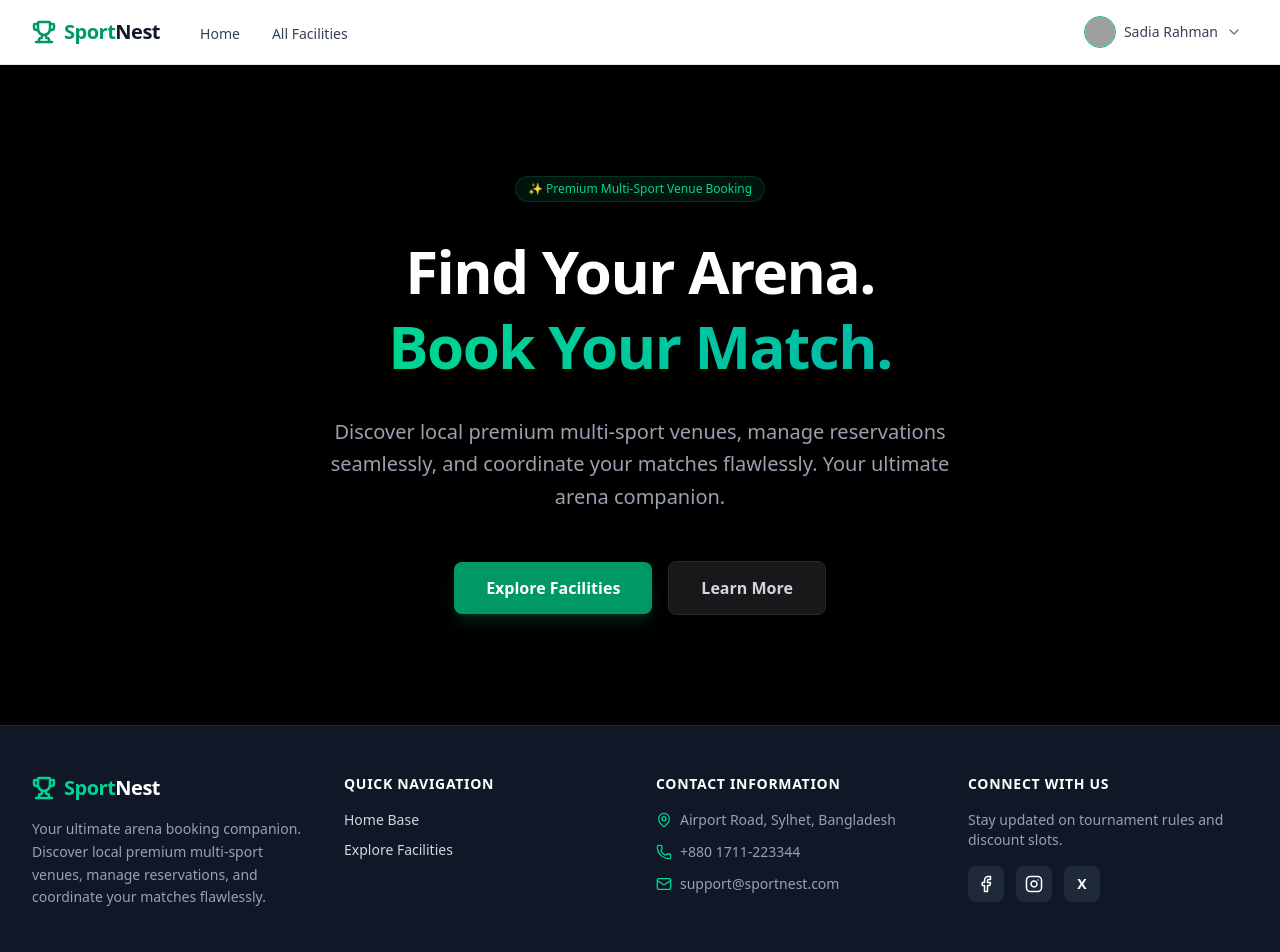
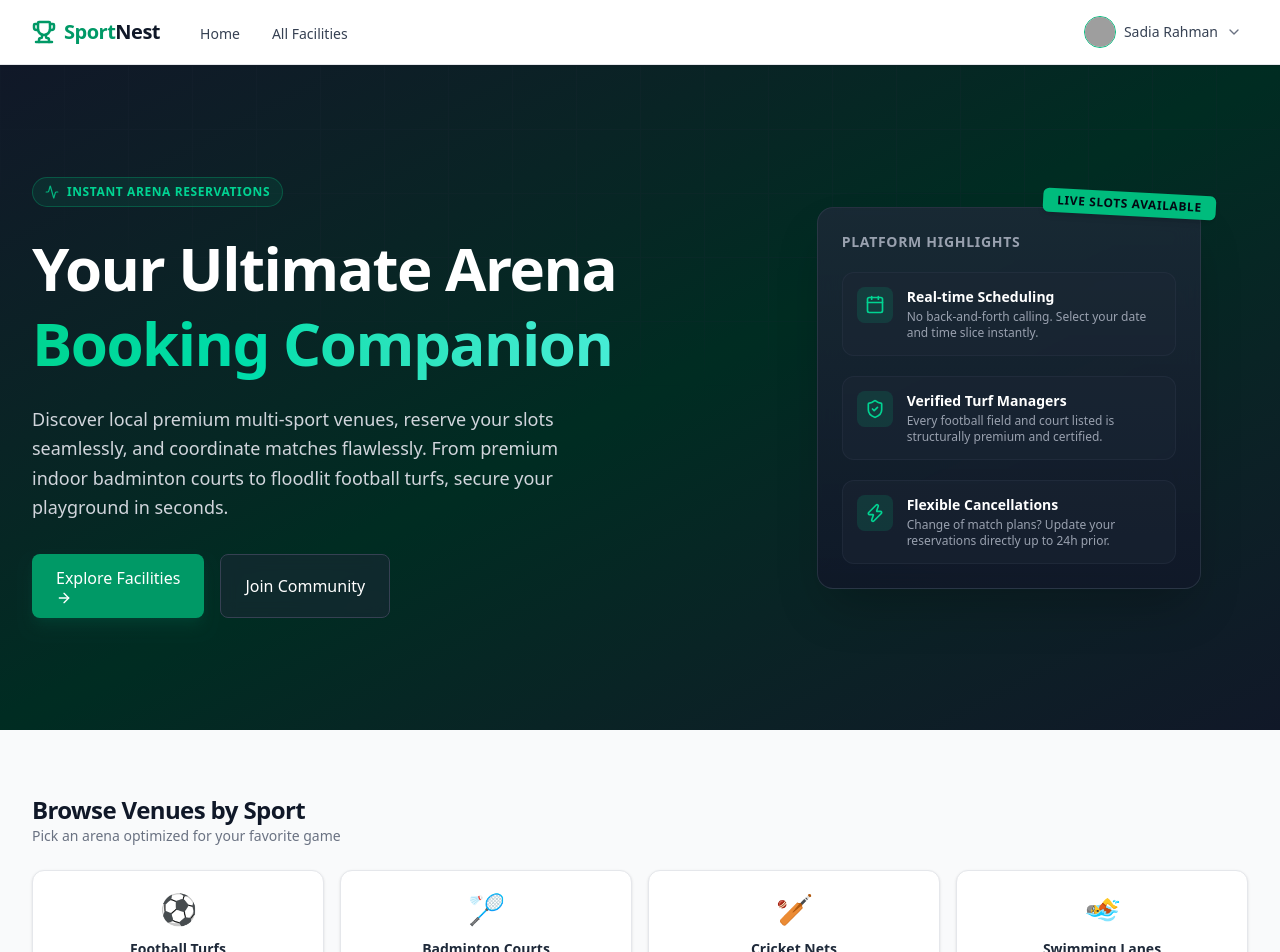
Before and after one commit to sadiarahmansmrity0/sportnest-frontend, a Next.js app: page / in a window 1280 px wide. Shown: the top 952 px of the page. Built offline with nearby package versions, Linux system fonts and the light colour scheme; grey boxes are pictures that could not be loaded.

Commit message:
implemented home banner

```diff
--- a/src/app/page.js
+++ b/src/app/page.js
@@ -1,46 +1,120 @@
+"use client";
+
 import Link from "next/link";
+import { Trophy, Calendar, ShieldCheck, Zap, ArrowRight, Activity } from "lucide-react";
 
-export default function Home() {
+export default function HomePage() {
   return (
-    <div className="bg-black text-white min-h-[calc(100vh-140px)] flex items-center justify-center">
-      <div className="max-w-4xl mx-auto px-6 py-20 text-center space-y-8">
+    <div className="space-y-16 pb-16">
 
-        {/* Main Badge / Announcement */}
-        <span className="inline-flex items-center gap-1.5 px-3 py-1 text-xs font-medium text-emerald-400 bg-emerald-500/10 rounded-full border border-emerald-500/20">
-          ✨ Premium Multi-Sport Venue Booking
-        </span>
+      {/* 🏟️ HERO BANNER SECTION */}
+      <section className="relative overflow-hidden bg-gradient-to-br from-gray-900 via-emerald-950 to-gray-900 text-white py-20 lg:py-28 px-4 sm:px-6 lg:px-8">
+        {/* Subtle Decorative Background Grid */}
+        <div className="absolute inset-0 bg-[linear-gradient(to_right,#1f2937_1px,transparent_1px),linear-gradient(to_bottom,#1f2937_1px,transparent_1px)] bg-[size:4rem_4rem] [mask-image:radial-gradient(ellipse_60%_50%_at_50%_0%,#000_70%,transparent_100%)] opacity-20"></div>
 
-        {/* Hero Catchphrase */}
-        <h1 className="text-4xl sm:text-6xl font-extrabold tracking-tight leading-tight">
-          Find Your Arena. <br />
-          <span className="bg-gradient-to-r from-emerald-400 to-teal-500 bg-clip-text text-transparent">
-            Book Your Match.
+        <div className="max-w-7xl mx-auto grid grid-cols-1 lg:grid-cols-12 gap-12 items-center relative z-10">
+
+          {/* Left Text Column */}
+          <div className="lg:col-span-7 space-y-6 text-center lg:text-left">
+            <div className="inline-flex items-center gap-2 px-3 py-1.5 rounded-full bg-emerald-500/10 border border-emerald-500/30 text-emerald-400 text-xs font-semibold uppercase tracking-wider">
+              <Activity className="h-3.5 w-3.5 animate-pulse" /> Instant Arena Reservations
+            </div>
+
+            <h1 className="text-4xl sm:text-5xl lg:text-6xl font-black tracking-tight leading-tight">
+              Your Ultimate Arena <br />
+              <span className="text-transparent bg-clip-text bg-gradient-to-r from-emerald-400 to-teal-300">
+                Booking Companion
               </span>
             </h1>
 
-        {/* Short Subtitle */}
-        <p className="max-w-2xl mx-auto text-base sm:text-xl text-gray-400 leading-relaxed">
-          Discover local premium multi-sport venues, manage reservations seamlessly,
-          and coordinate your matches flawlessly. Your ultimate arena companion.
+            <p className="text-gray-300 text-base sm:text-lg max-w-xl mx-auto lg:mx-0 leading-relaxed">
+              Discover local premium multi-sport venues, reserve your slots seamlessly, and coordinate matches flawlessly. From premium indoor badminton courts to floodlit football turfs, secure your playground in seconds.
             </p>
 
-        {/* Call to Action Buttons */}
-        <div className="flex flex-col sm:flex-row gap-4 justify-center items-center pt-4">
-          <Link
-            href="/facilities"
-            className="w-full sm:w-auto px-8 py-3.5 bg-emerald-600 hover:bg-emerald-700 text-white font-semibold rounded-lg transition-all shadow-lg shadow-emerald-600/20 text-center"
-          >
+            {/* Interactive Action Buttons */}
+            <div className="flex flex-col sm:flex-row justify-center lg:justify-start gap-4 pt-2">
+              <Link href="/facilities" className="btn-primary py-3 px-6 text-base group shadow-lg shadow-emerald-900/40">
                 Explore Facilities
+                <ArrowRight className="h-4 w-4 transition-transform group-hover:translate-x-1" />
               </Link>
-          <Link
-            href="/about"
-            className="w-full sm:w-auto px-8 py-3.5 bg-zinc-900 hover:bg-zinc-800 text-gray-300 font-semibold rounded-lg border border-zinc-800 transition-all text-center"
-          >
-            Learn More
+              <Link href="/register" className="inline-flex items-center justify-center gap-2 border border-gray-700 bg-gray-800/50 hover:bg-gray-800 text-white font-medium px-6 py-3 rounded-lg transition-colors text-base backdrop-blur-sm">
+                Join Community
               </Link>
+            </div>
+          </div>
+
+          {/* Right Visual Stats Column */}
+          <div className="lg:col-span-5 relative flex justify-center">
+            <div className="relative w-full max-w-sm bg-gradient-to-b from-gray-800/80 to-gray-900/90 border border-gray-700/60 p-6 rounded-2xl shadow-2xl backdrop-blur-md space-y-5">
+
+              <div className="absolute -top-4 -right-4 bg-emerald-500 text-gray-950 font-black px-3.5 py-1 rounded-md text-xs uppercase tracking-wider transform rotate-3 shadow-md">
+                Live Slots Available
+              </div>
+
+              <h3 className="text-sm font-bold uppercase tracking-wider text-gray-400">Platform Highlights</h3>
+
+              {/* Feature 1 */}
+              <div className="flex items-start gap-3.5 bg-gray-800/40 p-3.5 rounded-xl border border-gray-700/30">
+                <div className="p-2 bg-emerald-500/15 rounded-lg text-emerald-400">
+                  <Calendar className="h-5 w-5" />
+                </div>
+                <div>
+                  <h4 className="text-sm font-semibold text-white">Real-time Scheduling</h4>
+                  <p className="text-xs text-gray-400 mt-0.5">No back-and-forth calling. Select your date and time slice instantly.</p>
+                </div>
+              </div>
+
+              {/* Feature 2 */}
+              <div className="flex items-start gap-3.5 bg-gray-800/40 p-3.5 rounded-xl border border-gray-700/30">
+                <div className="p-2 bg-emerald-500/15 rounded-lg text-emerald-400">
+                  <ShieldCheck className="h-5 w-5" />
+                </div>
+                <div>
+                  <h4 className="text-sm font-semibold text-white">Verified Turf Managers</h4>
+                  <p className="text-xs text-gray-400 mt-0.5">Every football field and court listed is structurally premium and certified.</p>
+                </div>
+              </div>
+
+              {/* Feature 3 */}
+              <div className="flex items-start gap-3.5 bg-gray-800/40 p-3.5 rounded-xl border border-gray-700/30">
+                <div className="p-2 bg-emerald-500/15 rounded-lg text-emerald-400">
+                  <Zap className="h-5 w-5" />
+                </div>
+                <div>
+                  <h4 className="text-sm font-semibold text-white">Flexible Cancellations</h4>
+                  <p className="text-xs text-gray-400 mt-0.5">Change of match plans? Update your reservations directly up to 24h prior.</p>
+                </div>
               </div>
 
             </div>
           </div>
+
+        </div>
+      </section>
+
+      {/* 🧭 SPORTS QUICK-CATEGORIES OVERVIEW */}
+      <section className="max-w-7xl mx-auto px-4 sm:px-6 lg:px-8 space-y-6">
+        <div className="text-center md:text-left">
+          <h2 className="text-2xl font-bold text-gray-900 tracking-tight">Browse Venues by Sport</h2>
+          <p className="text-sm text-gray-500">Pick an arena optimized for your favorite game</p>
+        </div>
+
+        <div className="grid grid-cols-2 sm:grid-cols-2 lg:grid-cols-4 gap-4">
+          {[
+            { name: "Football Turfs", icon: "⚽", count: "12 Fields Active" },
+            { name: "Badminton Courts", icon: "🏸", count: "8 Indoor Arenas" },
+            { name: "Cricket Nets", icon: "🏏", count: "6 Practice Slices" },
+            { name: "Swimming Lanes", icon: "🏊", count: "4 Premium Pools" },
+          ].map((sport, i) => (
+            <div key={i} className="bg-white border border-gray-200 hover:border-emerald-500/40 p-5 rounded-xl transition-all shadow-sm hover:shadow-md flex flex-col items-center text-center group cursor-pointer">
+              <span className="text-3xl mb-3 transform group-hover:scale-110 transition-transform">{sport.icon}</span>
+              <h3 className="text-sm font-bold text-gray-800">{sport.name}</h3>
+              <span className="text-xs text-gray-400 mt-1 font-medium bg-gray-100 px-2 py-0.5 rounded-full">{sport.count}</span>
+            </div>
+          ))}
+        </div>
+      </section>
+
+    </div>
   );
 }
```
Lines whose indentation alone changed are shown as unchanged.
